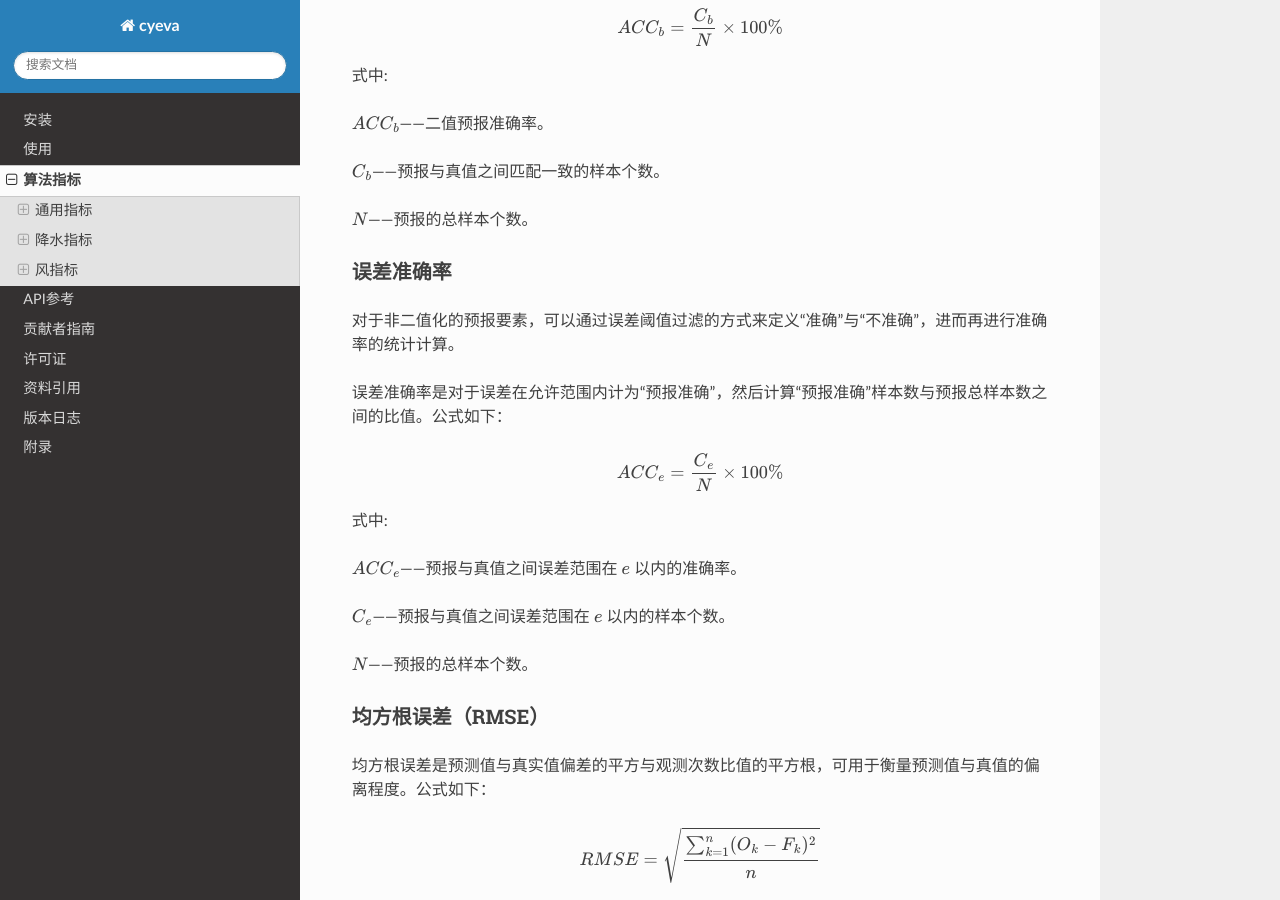
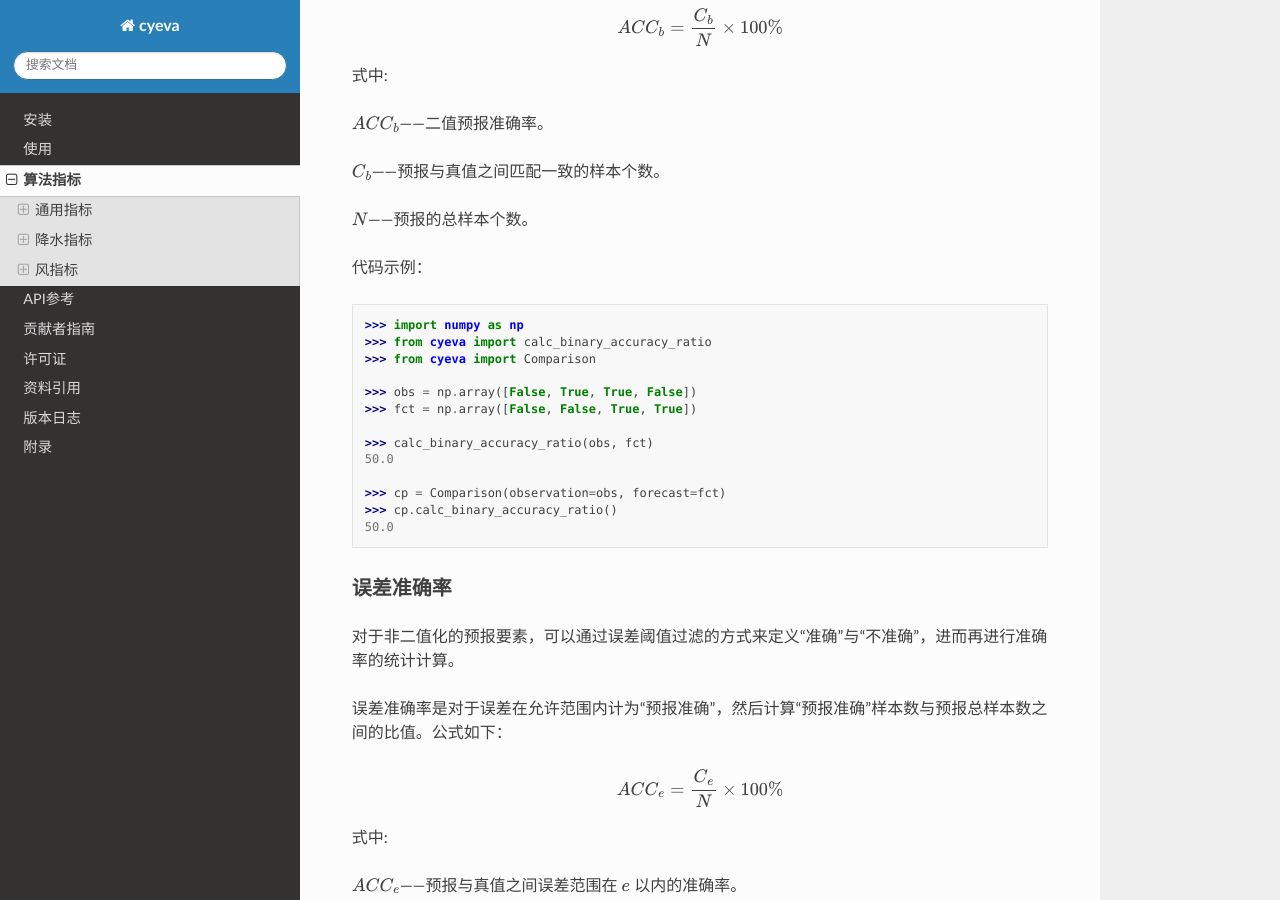
Before and after one commit to caiyunapp/cyeva, a Sphinx documentation site: the page built from docs/source/content/indicator.rst, in a window 1280 px wide and 900 px high, scrolled down 392 px. Built offline with Sphinx 7.4.7 and the Read the Docs theme 2.0.0, drawn with Linux system fonts in a browser that asks for light colours.

Commit message:
docs: Add binary_accuracy_ratio example in indicator.

```diff
--- a/docs/source/content/indicator.rst
+++ b/docs/source/content/indicator.rst
@@ -23,6 +23,24 @@
 :math:`C_{b}`——预报与真值之间匹配一致的样本个数。
 
 :math:`N`——预报的总样本个数。
+
+代码示例：
+
+.. code:: python
+
+    >>> import numpy as np
+    >>> from cyeva import calc_binary_accuracy_ratio
+    >>> from cyeva import Comparison
+
+    >>> obs = np.array([False, True, True, False])
+    >>> fct = np.array([False, False, True, True])
+
+    >>> calc_binary_accuracy_ratio(obs, fct)
+    50.0
+
+    >>> cp = Comparison(observation=obs, forecast=fct)
+    >>> cp.calc_binary_accuracy_ratio()
+    50.0
 
 .. _err_accuracy:
 
```
